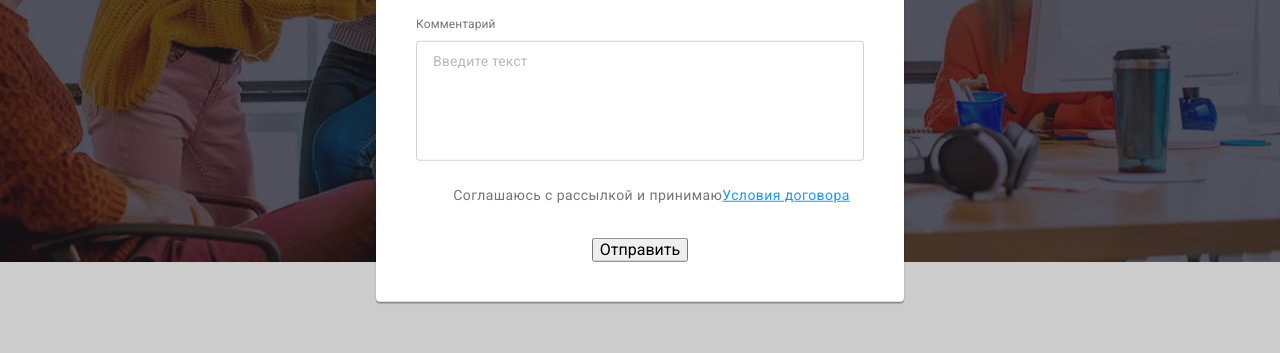
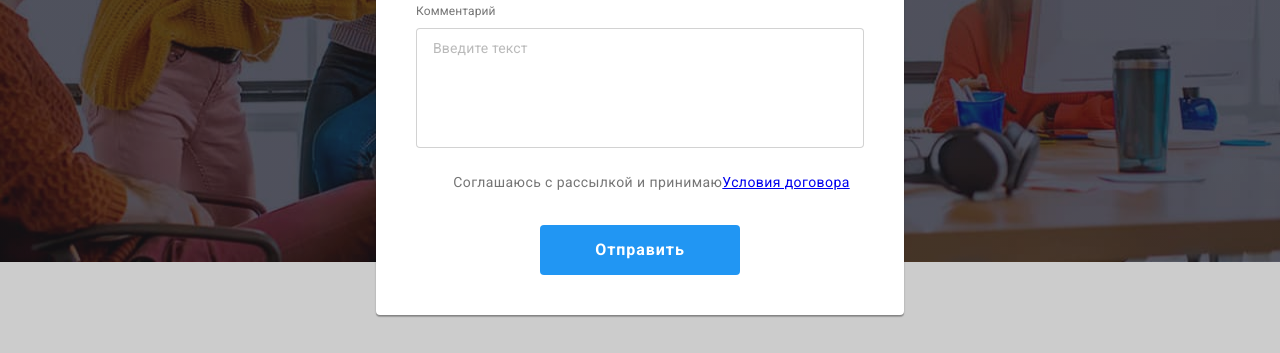
Before and after one commit to oksemko/goit-markup-hw-06, a plain HTML site: page index.html in a window 1280 px wide. Shown: the part 418-771 px from the top of the page. Drawn offline with nearby package versions, Linux system fonts and the light colour scheme; a script that the page names is missing.

Commit message:
Homework 6

```diff
--- a/css/styles.css
+++ b/css/styles.css
@@ -1039,7 +1039,6 @@ body {
   font-weight: 400;
   letter-spacing: 0.01em;
   color: rgba(117, 117, 117, 0.5);
-
 }
 
 
@@ -1052,6 +1051,7 @@ body {
   letter-spacing: 0.03em;
   color: #757575;
   margin-bottom: 30px;
+  position: relative;
 }
 
 .modal-form-checkbox-label::before {
@@ -1064,12 +1064,11 @@ body {
   border-color: var(--primary-text-color);
   cursor: pointer;
   margin-right: 7px;
-  background-image: url(images/off.svg);
 }
 
-.modal-form-checkbox:checked+.modal-form-checkbox-label::before {
+.modal-form-checkbox:checked + .modal-form-checkbox-label::before {
   background-color: var(--accent-color);
-  background-image: url(../images/icon-check.svg);
+  background-image: url(../images/icon\ check.svg);
   background-size: contain;
   background-origin: border-box;
   background-repeat: no-repeat;
@@ -1080,14 +1079,52 @@ body {
   outline: var(--accent-color);
 }
 
+/* .modal-form-checkbox-icon {
+  display: block;
+  width: 16px;
+  height: 15px;
+  position: absolute;
+  top: 0;
+  left: 0;
+  /* transition: fill 250ms cubic-bezier(0.4, 0, 0.2, 1); */
+} */
+
+
+/* .modal-form-checkbox:checked + .modal-form-checkbox-icon {
+  background-color: var(--accent-color);
+} */
+
+
 .accept-policy-link {
   font-size: 14px;
   line-height: 1.71;
   letter-spacing: 0.03em;
   color: var(--accent-color);
-  text-decoration: underline;
+  cursor: pointer;
 }
 
 .modal-form-button {
+  min-width: 200px;
+  font-weight: 700;
+  font-size: 16px;
+  line-height: 1.87;
+  letter-spacing: 0.06em;
+  border-radius: 4px;
+  color: var(--primary-title-color);
+  background-color: var(--accent-color);
 
+  padding-top: 10px;
+  padding-bottom: 10px;
+  margin-left: auto;
+  margin-right: auto;
+  border: none;
+
+  transition: background-color 250ms cubic-bezier(0.4, 0, 0.2, 1),
+  box-shadow 250ms cubic-bezier(0.4, 0, 0.2, 1);
 }
+
+.modal-form-button:hover,
+.modal-form-button:focus {
+  background-color: #188ce8;
+  box-shadow: 0px 4px 4px rgba(0, 0, 0, 0.15);
+}
--- a/index.html
+++ b/index.html
@@ -519,7 +519,10 @@
                 class="modal-form-checkbox visually-hidden"/>
                 <label for="accept-policy" class="modal-form-checkbox-label">
                     Соглашаюсь с рассылкой и принимаю
-                    <a href="#" class="accept-policy-link link">Условия договора</a>
+                    <a href="#" class="accept-policy-link">Условия договора</a>
+                    <!-- <svg class="modal-form-checkbox-icon" width="16" height="15">
+                        <use href="./images/sprite.svg#icon-icon-check"></use>
+                    </svg> -->
                 </label>
                 <button class="modal-form-button" type="submit">Отправить</button>
     </div>
```
Also changed, not shown: images/icon check.svg (added).
